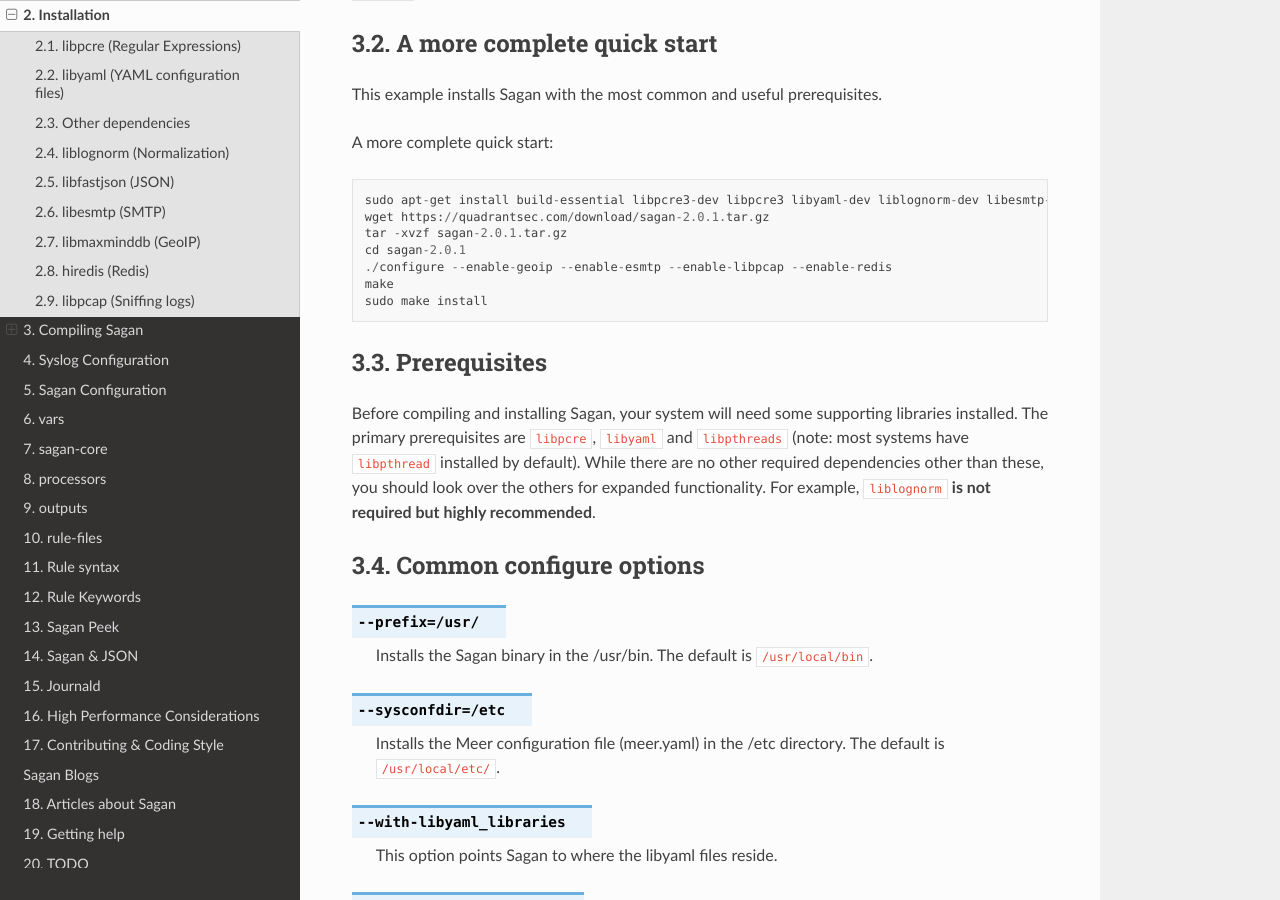
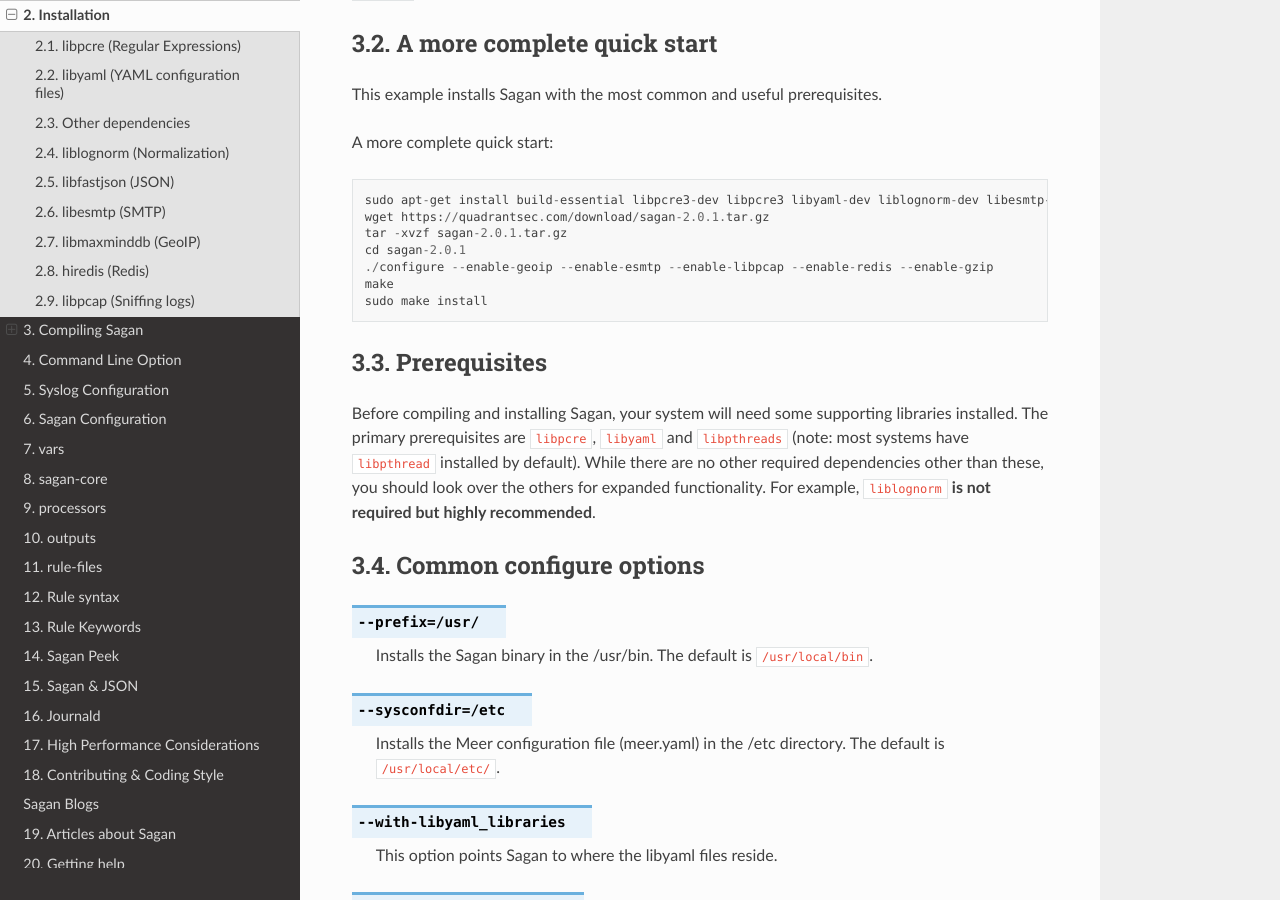
Before and after one commit to quadrantsec/sagan, a Sphinx documentation site: the page built from doc/source/install.rst, in a window 1280 px wide and 900 px high, scrolled down 5324 px. Built offline with Sphinx 7.4.7 and the Read the Docs theme 2.0.0, drawn with Linux system fonts in a browser that asks for light colours; pages that are not in the unit, such as notebooks, are missing from menus.

```diff
--- a/doc/source/command-line-options.rst
+++ b/doc/source/command-line-options.rst
@@ -0,0 +1,4 @@
+Command Line Option
+===================
+
+This document needs to be completed!
--- a/doc/source/install.rst
+++ b/doc/source/install.rst
@@ -228,11 +228,11 @@ This example installs Sagan with the most common and useful prerequisites.
 
 A more complete quick start::
 
-   sudo apt-get install build-essential libpcre3-dev libpcre3 libyaml-dev liblognorm-dev libesmtp-dev libmaxminddb0 libmaxminddb-dev libhiredis-dev libpcap-dev liblognorm-dev libfastjson-dev libestr-dev pkg-config
+   sudo apt-get install build-essential libpcre3-dev libpcre3 libyaml-dev liblognorm-dev libesmtp-dev libmaxminddb0 libmaxminddb-dev libhiredis-dev libpcap-dev liblognorm-dev libfastjson-dev libestr-dev pkg-config zlib1g-dev
    wget https://quadrantsec.com/download/sagan-2.0.1.tar.gz
    tar -xvzf sagan-2.0.1.tar.gz
    cd sagan-2.0.1
-   ./configure --enable-geoip --enable-esmtp --enable-libpcap --enable-redis
+   ./configure --enable-geoip --enable-esmtp --enable-libpcap --enable-redis --enable-gzip
    make
    sudo make install
 
```
